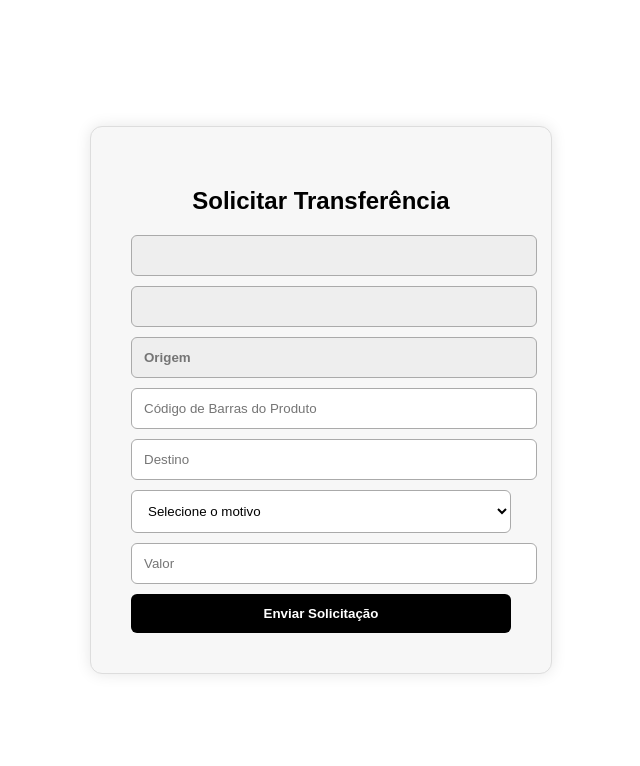
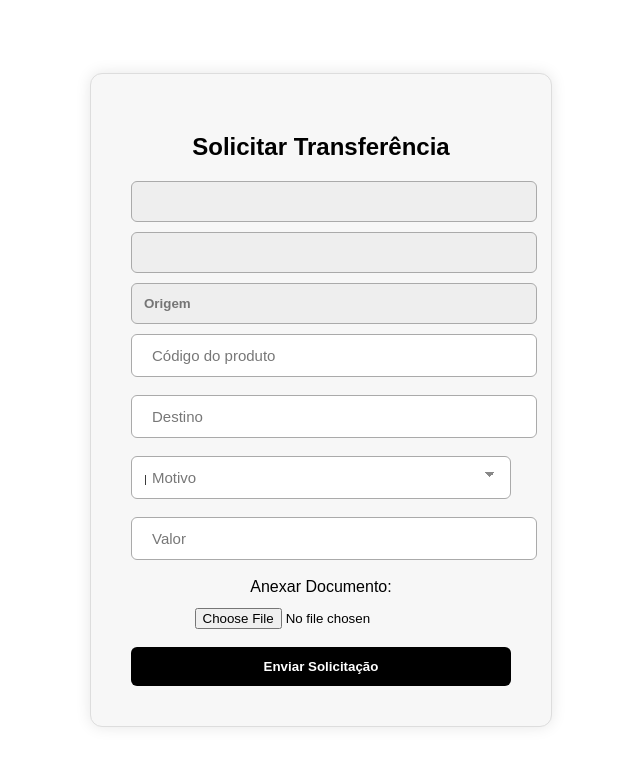
Before and after one commit to robertfullstack/transferencia-ativo, a React (Create React App) app: page /solicitar in a window 1280 px wide. Shown: the top 766 px of the page, without its empty margins (319-959 px from the left). Built offline with nearby package versions, Linux system fonts and the light colour scheme.

Commit message:
adicionado imagem

```diff
--- a/src/firebaseConfig.js
+++ b/src/firebaseConfig.js
@@ -3,12 +3,12 @@ import { initializeApp } from "firebase/app";
 import { getFirestore } from "firebase/firestore";
 
 const firebaseConfig = {
-    apiKey: "AIzaSyBBkUbIGY5wKkxwx70CerHUEW-_s4uvhTc",
-  authDomain: "trans-f6a8f.firebaseapp.com",
-  projectId: "trans-f6a8f",
-  storageBucket: "trans-f6a8f.firebasestorage.app",
-  messagingSenderId: "622028289458",
-  appId: "1:622028289458:web:4c3d99fb7ab93d91d0e0ab"
+  apiKey: "AIzaSyCsU5WS5JvbTESVo44xp04LQIaGsaXTOZU",
+  authDomain: "ativos-trans.firebaseapp.com",
+  projectId: "ativos-trans",
+  storageBucket: "ativos-trans.firebasestorage.app",
+  messagingSenderId: "821749851673",
+  appId: "1:821749851673:web:20ded142a9a8aadfe42c88"
 };
 
 
--- a/src/pages/Consultar.js
+++ b/src/pages/Consultar.js
@@ -239,7 +239,7 @@ const atualizarStatus = async (id, novoStatus) => {
               >
 
                 <p>
-                  <strong>Usuário:</strong> {s.usuario}
+                  <strong>Usuário:</strong> {s.nomeDocumentoSolicitante}
                 </p>
                 <p>
                   <strong>Categoria:</strong> {s.categoria}
@@ -411,6 +411,18 @@ const atualizarStatus = async (id, novoStatus) => {
                     {s.status}
                   </span>
                 </p>
+
+
+                <a
+                  href={s.documentoSolicitanteBase64}
+                  target="_blank"
+                  rel="noopener noreferrer"
+                  type="application/pdf"
+                >
+                  {s.nomeDocumentoSolicitante || "Abrir documento"}
+                </a>
+
+
                 <p style={{ fontSize: "13px", color: "#777" }}>
                   Criado em:{" "}
                   {s.data ? new Date(s.data.seconds * 1000).toLocaleString() : "—"}
--- a/src/pages/Solicitar.js
+++ b/src/pages/Solicitar.js
@@ -14,6 +14,17 @@ export default function Solicitar() {
   const [produto, setProduto] = useState(null);
   const [mensagem, setMensagem] = useState("");
   const [motivo, setMotivo] = useState("");
+const [arquivoSolicitar, setArquivoSolicitar] = useState(null);
+const [arquivoBase64, setArquivoBase64] = useState(null);
+const [nomeArquivo, setNomeArquivo] = useState("");
+const converterParaBase64 = (file) => {
+  return new Promise((resolve, reject) => {
+    const reader = new FileReader();
+    reader.onloadend = () => resolve(reader.result);
+    reader.onerror = reject;
+    reader.readAsDataURL(file);
+  });
+};
 
 
   // ======== CARREGA DADOS DO USUÁRIO ========
@@ -92,10 +103,21 @@ export default function Solicitar() {
   origem,
   destino,
   valor,
-  motivo, // 👈 Adicionado aqui
+  motivo,
   status: "Pendente",
+
+  // 🔹 Status do fiscal
+  statusFiscal: "Em análise",
+  aprovadoPorFiscal: null,
+  dataAprovacaoFiscal: null,
+
+  // 🔹 Documento anexado
+  documentoSolicitanteBase64: arquivoBase64 || null,
+  nomeDocumentoSolicitante: nomeArquivo || null,
+
   data: new Date(),
 });
+
 
 
       setMensagem("✅ Solicitação enviada com sucesso!");
@@ -149,14 +171,16 @@ export default function Solicitar() {
           style={inputEstilo(true)}
         />
 
-        {/* Código de Barras */}
+<div style={containerInput}>
+  <label style={labelEstilo(codigoBarras)}>Código do produto</label>
   <input
     type="text"
-          placeholder="Código de Barras do Produto"
     value={codigoBarras}
     onChange={(e) => setCodigoBarras(e.target.value)}
-          style={inputEstilo()}
+    style={inputAnimado()}
   />
+</div>
+
 
         {/* Mostrar informações do produto */}
         {produto && (
@@ -186,35 +210,32 @@ export default function Solicitar() {
         )}
 
 
+<div style={containerInput}>
+  <label style={labelEstilo(destino)}>Destino</label>
   <input
     type="text"
-          placeholder="Destino"
     value={destino}
     onChange={(e) => setDestino(e.target.value)}
-          style={inputEstilo()}
+    style={inputAnimado()}
   />
+</div>
 
         {/* Motivo */}
+<div style={containerInput}>
+  <label style={labelEstilo(motivo)}>Motivo</label>
+
   <select
     value={motivo}
     onChange={(e) => setMotivo(e.target.value)}
-  style={inputEstilo()}
+    style={selectAnimado()}
   >
-  <option value="">Selecione o motivo</option>
+    <option value="" disabled>Motivo</option>
 
     <optgroup label="TRANSFERÊNCIA (Apenas equipamentos completos em perfeito estado)">
-    {/* <option value="Transferência">
-      Transferência
-    </option> */}
-
       <option value="Armazenagem (CD)">Armazenagem (CD)</option>
       <option value="Antigo">Antigo</option>
       <option value="Fora de uso">Fora de uso</option>
     </optgroup>
-
-  {/* <optgroup label="ARMAZENAGEM (CD)"> */}
-
-  {/* </optgroup> */}
 
     <optgroup label="REPARO / DESCARTE">
       <option value="Reparo / Descarte">Reparo / Descarte</option>
@@ -223,14 +244,38 @@ export default function Solicitar() {
       <option value="Garantia do fabricante">Garantia do fabricante</option>
     </optgroup>
   </select>
-
+</div>
+<div style={containerInput}>
+  <label style={labelEstilo(valor)}>Valor</label>
   <input
     type="number"
-          placeholder="Valor"
     value={valor}
     onChange={(e) => setValor(e.target.value)}
-          style={inputEstilo()}
+    style={inputAnimado()}
   />
+</div>
+
+<label>
+  Anexar Documento:
+</label>
+<input
+  type="file"
+  onChange={async (e) => {
+    const file = e.target.files[0];
+    if (file) {
+      setArquivoSolicitar(file);
+      setNomeArquivo(file.name);
+      const base64 = await converterParaBase64(file);
+      setArquivoBase64(base64);
+    }
+  }}
+  style={{
+    marginTop: "6px",
+    marginBottom: "12px",
+    padding: "6px",
+  }}
+/>
+
 
         <button
           type="submit"
@@ -278,3 +323,49 @@ const inputEstilo = (disabled = false) => ({
   backgroundColor: disabled ? "#eee" : "#fff",
   fontWeight: disabled ? "bold" : "normal",
 });
+const containerInput = {
+  position: "relative",
+  width: "100%",
+  marginBottom: "18px",
+};
+
+const labelEstilo = (ativo) => ({
+  position: "absolute",
+  top: ativo ? "-8px" : "13px",
+  left: "15px",
+  fontSize: ativo ? "12px" : "15px",
+  color: ativo ? "#000" : "#777",
+  backgroundColor: "#fff",
+  padding: "0 6px",
+  transition: "all 0.2s ease",
+  pointerEvents: "none",
+
+});
+
+const inputAnimado = () => ({
+  width: "100%",
+  padding: "14px 12px 10px",
+  borderRadius: "6px",
+  border: "1.5px solid #aaa",
+  outline: "none",
+  fontSize: "15px",
+  transition: "0.2s",
+  backgroundColor: "#fff",
+});
+const selectAnimado = () => ({
+  width: "100%",
+  padding: "14px 12px 10px",
+  borderRadius: "6px",
+  border: "1.5px solid #aaa",
+  outline: "none",
+  fontSize: "15px",
+  backgroundColor: "#fff",
+  appearance: "none",
+  transition: "0.2s",
+  backgroundImage:
+    "linear-gradient(45deg, transparent 50%, #888 50%), linear-gradient(135deg, #888 50%, transparent 50%)",
+  backgroundPosition:
+    "calc(100% - 20px) calc(50% - 3px), calc(100% - 15px) calc(50% - 3px)",
+  backgroundSize: "5px 5px, 5px 5px",
+  backgroundRepeat: "no-repeat",
+});
```
Also changed, not shown: src/App.js (+5 -5 lines), src/pages/Admin.js (indentation only). Lines whose indentation alone changed are shown as unchanged.
